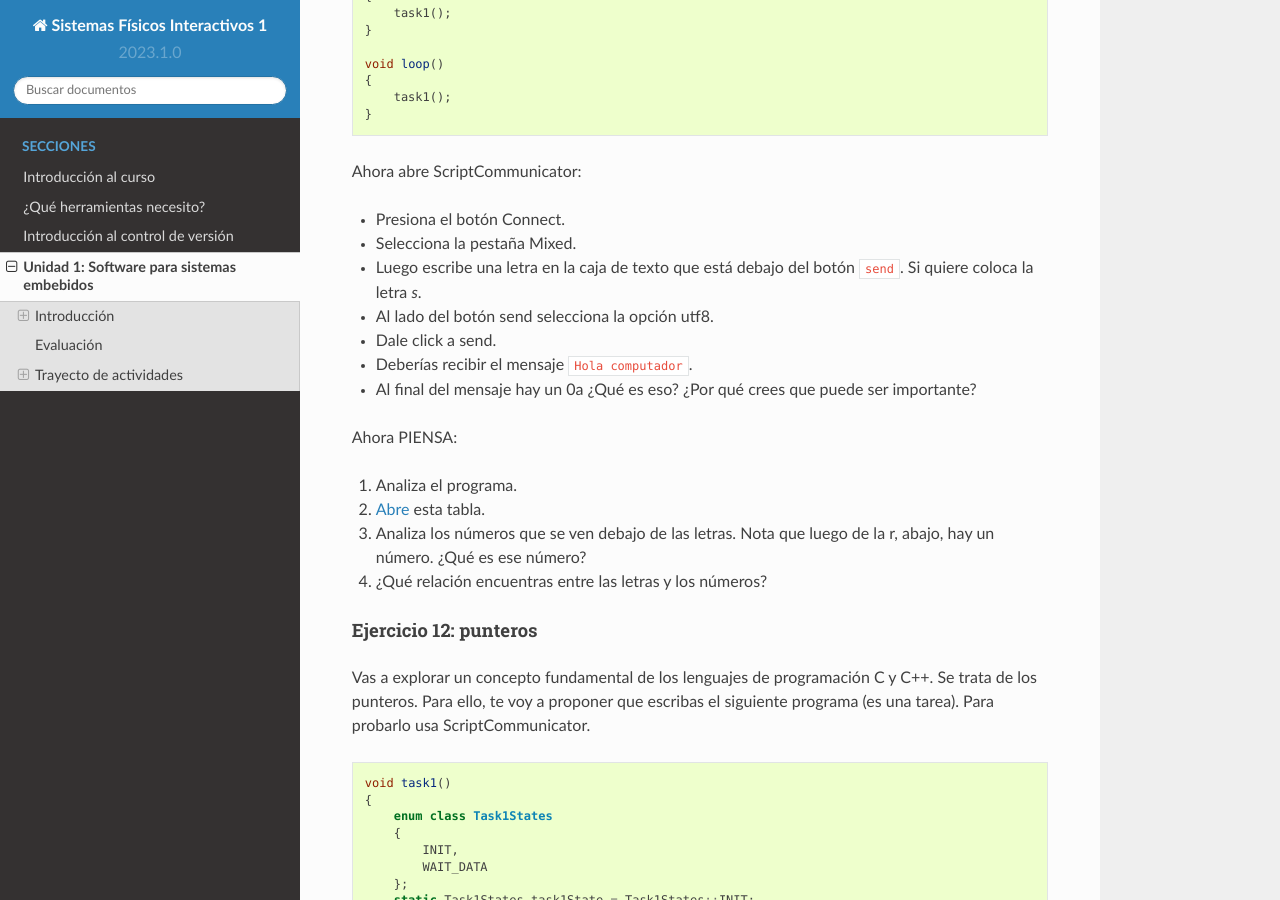
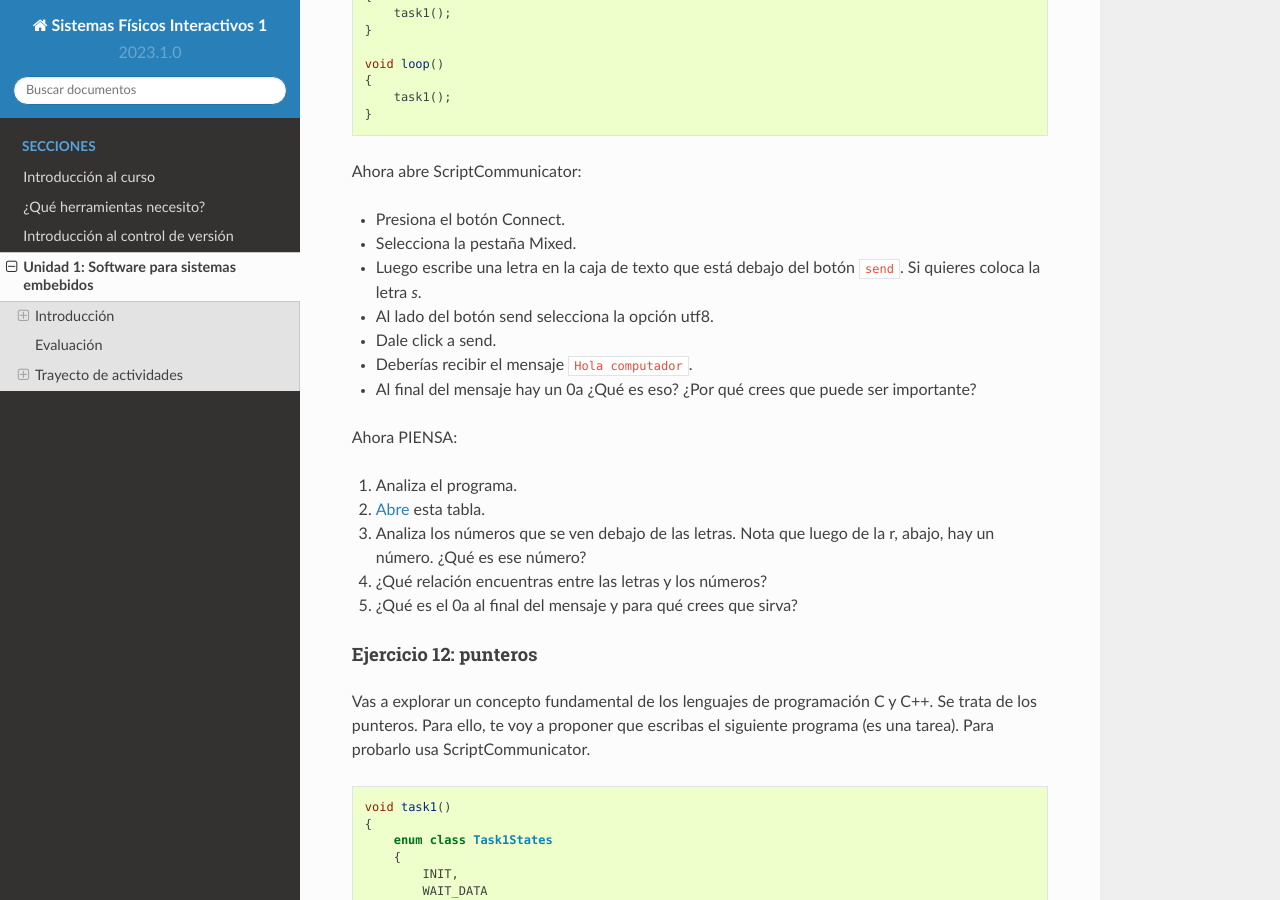
Before and after one commit to juanferfranco/SistemasFisicosInteractivos1, a Sphinx documentation site: the page built from docs/_unidad1/unidad1.rst, in a window 1280 px wide and 900 px high, scrolled down 13221 px. Built offline with Sphinx 7.4.7 and the Read the Docs theme 2.0.0, drawn with Linux system fonts in a browser that asks for light colours.

Commit message:
update ex11

```diff
--- a/docs/_unidad1/unidad1.rst
+++ b/docs/_unidad1/unidad1.rst
@@ -652,7 +652,7 @@ Ahora abre ScriptCommunicator:
 * Presiona el botón Connect.
 * Selecciona la pestaña Mixed.
 * Luego escribe una letra en la caja de texto que está debajo del botón
-  ``send``. Si quiere coloca la letra `s`.
+  ``send``. Si quieres coloca la letra `s`.
 * Al lado del botón send selecciona la opción utf8.
 * Dale click a send.
 * Deberías recibir el mensaje ``Hola computador``.
@@ -666,6 +666,7 @@ Ahora PIENSA:
 #. Analiza los números que se ven debajo de las letras. Nota
    que luego de la r, abajo, hay un número. ¿Qué es ese número?
 #. ¿Qué relación encuentras entre las letras y los números?
+#. ¿Qué es el 0a al final del mensaje y para qué crees que sirva?
 
 Ejercicio 12: punteros
 ^^^^^^^^^^^^^^^^^^^^^^^
```
